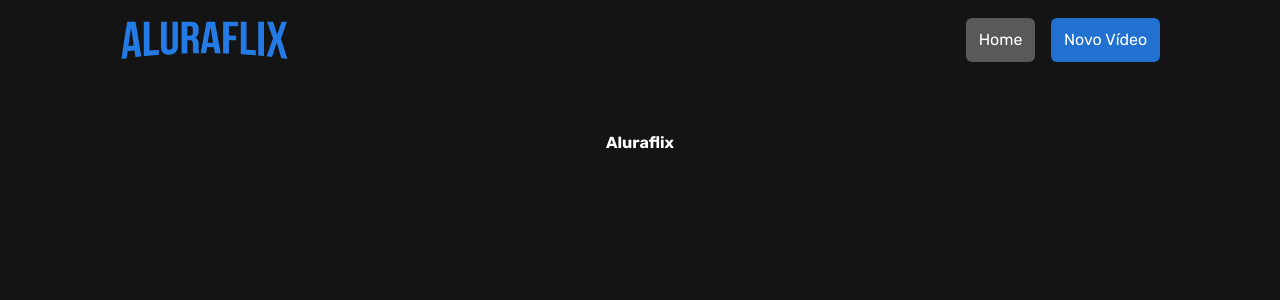
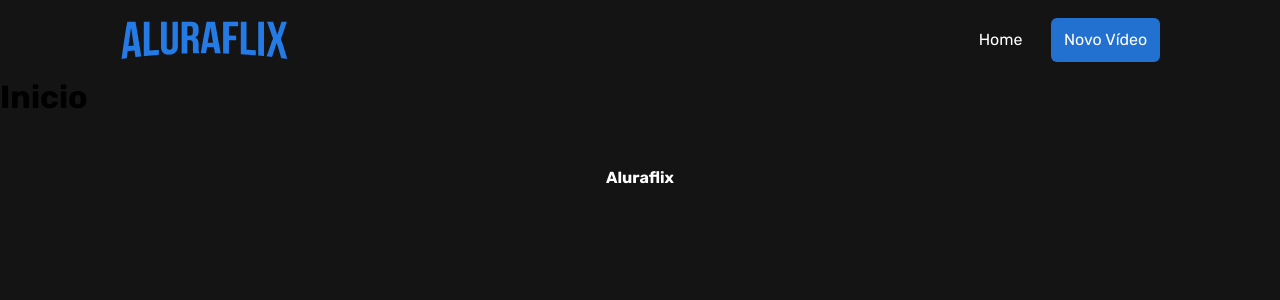
Before and after one commit to AlissonSilva07/desafio-aluraflix, a React (Vite) app: page / in a window 1280 px wide. Shown: the top 300 px of the page. Built offline with nearby package versions, Linux system fonts and the light colour scheme.

Commit message:
criar o outlet component

```diff
--- a/src/components/Botoes/BotaoHeader.jsx
+++ b/src/components/Botoes/BotaoHeader.jsx
@@ -4,11 +4,16 @@ const BotaoHome = styled.button`
   display: flex;
   align-items: center;
   padding: 0.8rem;
+  background-color: transparent;
   border: none;
   border-radius: 6px;
-  background-color: var(--bg-cinza);
   color: var(--bg-branco);
   cursor: pointer;
+
+  &:hover {
+    color: var(--bg-branco);
+    background-color: var(--bg-cinza);
+  }
 `;
 
 const BotaoNovoVideo = styled.button`
@@ -20,6 +25,10 @@ const BotaoNovoVideo = styled.button`
   background-color: var(--main-azul);
   color: var(--bg-branco);
   cursor: pointer;
+
+  &:hover {
+    filter: brightness(120%);
+  }
 `;
 
 function BotaoHeader({ text, buttonType }) {
--- a/src/pages/PaginaBase/index.jsx
+++ b/src/pages/PaginaBase/index.jsx
@@ -1,13 +1,17 @@
+import { Outlet } from "react-router-dom";
 import EstilosGlobais from "../../components/EstilosGlobais";
 import Footer from "../../components/Footer";
 import Header from "../../components/Header";
 
 function PaginaBase() {
-  return <main>
-    <EstilosGlobais />
-    <Header />
-    <Footer />
-  </main>;
+  return (
+    <main>
+      <EstilosGlobais />
+      <Header />
+      <Outlet />
+      <Footer />
+    </main>
+  );
 }
 
 export default PaginaBase;
```
